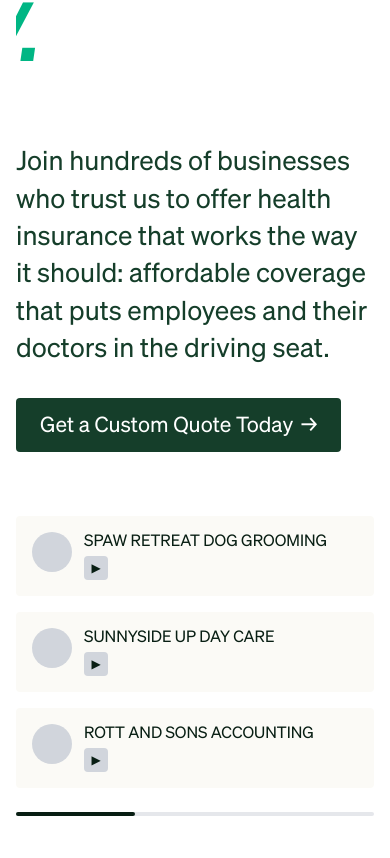
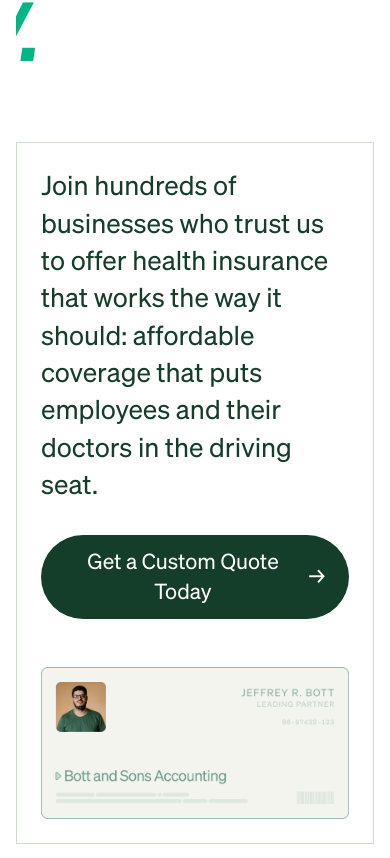
Before and after one commit to terrynary/reform-collective, a Next.js app: page / in a window 390 px wide. Shown: the part 931-1789 px from the top of the page. Built offline with nearby package versions, Linux system fonts and the light colour scheme.

Commit message:
added at the level above our hero component to help justify the content to the center. (#6)
Cadded at the level above our hero component to help justify the content to the center. (#6)
onverted the cards to a mapping function to handle the scrolling of the cards.

```diff
--- a/app/page.tsx
+++ b/app/page.tsx
@@ -2,8 +2,10 @@ import { Hero } from "@/components/Hero";
 
 export default function Home() {
   return (
-    <main className="min-h-screen bg-white">
-      <Hero />
+    <main className="min-h-screen bg-white flex justify-center">
+      <div className="w-full max-w-[1440px]">
+        <Hero />
+      </div>
     </main>
   );
 }
--- a/components/Hero.tsx
+++ b/components/Hero.tsx
@@ -1,9 +1,28 @@
 "use client";
 
 import Image from "next/image";
-import { useEffect, useRef } from "react";
+import { useEffect, useRef, useState } from "react";
 import { gsap } from "gsap";
 import { FullwidthContainer } from "./FullwidthContainer";
+
+const HERO_CARDS = [
+  {
+    src: "/images/insurance-cards/insuranceCard1.png",
+    alt: "Insurance card 1",
+  },
+  {
+    src: "/images/insurance-cards/insuranceCard2.png",
+    alt: "Insurance card 2",
+  },
+  {
+    src: "/images/insurance-cards/insuranceCard3.png",
+    alt: "Insurance card 3",
+  },
+  {
+    src: "/images/insurance-cards/insuranceCard4.png",
+    alt: "Insurance card 4",
+  },
+];
 
 export function Hero() {
   const scrollingWordsRef = useRef<HTMLDivElement>(null);
@@ -12,6 +31,7 @@ export function Hero() {
   const getInRef = useRef<HTMLSpanElement>(null);
   const theWayRef = useRef<HTMLSpanElement>(null);
   const doesntRef = useRef<HTMLSpanElement>(null);
+  const [currentCardIndex, setCurrentCardIndex] = useState(0);
 
   useEffect(() => {
     if (!scrollingWordsRef.current) return;
@@ -73,6 +93,17 @@ export function Hero() {
         (container as any).__animation.kill();
       }
     };
+  }, []);
+
+  // Auto-rotate hero cards on desktop
+  useEffect(() => {
+    if (HERO_CARDS.length <= 1) return;
+
+    const interval = setInterval(() => {
+      setCurrentCardIndex((prev) => (prev + 1) % HERO_CARDS.length);
+    }, 3500);
+
+    return () => clearInterval(interval);
   }, []);
 
   // Collapse box animation after 1 second
@@ -271,103 +302,50 @@ export function Hero() {
           </div>
 
           {/* Content Section */}
-          <div className="flex flex-col lg:flex-row lg:gap-12 w-full">
-            {/* Left Column */}
-            <div className="flex flex-col flex-1 mb-8 lg:mb-0">
+          <div className="w-full max-w-[1376px] mx-auto border border-green-100 bg-white relative">
+            <div
+              className="hidden lg:block absolute inset-y-0 left-[689px] w-px bg-green-100 pointer-events-none"
+              aria-hidden="true"
+            />
+
+            <div className="flex flex-col lg:flex-row lg:h-[328px]">
+              {/* Left Column*/}
+              <div className="w-full lg:w-[689px] px-6 py-6 flex flex-col justify-between">
                 <p className="body-reg text-green-500 mb-8">
                   Join hundreds of businesses who trust us to offer health
-                insurance that works the way it should: affordable coverage that
-                puts employees and their doctors in the driving seat.
+                  insurance that works the way it should: affordable coverage
+                  that puts employees and their doctors in the driving seat.
                 </p>
 
-              <button className="flex items-center gap-2 body-s text-white bg-green-500 px-6 py-3 w-fit rounded hover:bg-green-400 transition-colors">
+                <button className="flex items-center gap-2 body-s text-white bg-green-500 px-6 py-3 w-fit rounded-full hover:bg-green-400 transition-colors">
                   Get a Custom Quote Today
                   <span>→</span>
                 </button>
               </div>
 
-            {/* Right Column */}
-            <div className="hidden lg:flex flex-col gap-4 w-full lg:w-auto lg:min-w-[320px] lg:max-w-[400px]">
+              {/* Right Column*/}
+              <div className="w-full flex lg:w-[687px] px-6 py-6 items-center justify-center">
+                <div className="w-full h-full overflow-hidden">
+                  <div
+                    className="flex transition-transform duration-700 ease-in-out"
+                    style={{
+                      transform: `translateX(-${currentCardIndex * 100}%)`,
+                    }}
+                  >
+                    {HERO_CARDS.map((card) => (
+                      <div key={card.src} className="w-full flex-shrink-0">
                         <Image
-                src="/images/insurance-cards/insuranceCard1.png"
-                alt="Insurance card 1"
-                width={400}
-                height={250}
-                className="w-full h-auto rounded"
-              />
-              <Image
-                src="/images/insurance-cards/insuranceCard2.png"
-                alt="Insurance card 2"
-                width={400}
-                height={250}
-                className="w-full h-auto rounded"
-              />
-              <Image
-                src="/images/insurance-cards/insuranceCard3.png"
-                alt="Insurance card 3"
-                width={400}
-                height={250}
-                className="w-full h-auto rounded"
-              />
-              <Image
-                src="/images/insurance-cards/insuranceCard4.png"
-                alt="Insurance card 4"
+                          src={card.src}
+                          alt={card.alt}
                           width={400}
                           height={250}
                           className="w-full h-auto rounded"
                         />
                       </div>
-          </div>
-
-          {/* Content Cards */}
-          <div className="flex lg:hidden flex-col gap-4 mt-8">
-            {/* Card 1 */}
-            <div className="bg-off-white p-4 rounded">
-              <div className="flex items-start gap-3">
-                <div className="w-10 h-10 bg-gray-300 rounded-full flex-shrink-0"></div>
-                <div className="flex-1 min-w-0">
-                  <div className="title-text text-black-200 mb-2">
-                    Spaw Retreat Dog Grooming
-                  </div>
-                  <div className="w-6 h-6 bg-gray-300 rounded flex items-center justify-center">
-                    <span className="text-xs">▶</span>
+                    ))}
                   </div>
                 </div>
               </div>
-            </div>
-
-            {/* Card 2 */}
-            <div className="bg-off-white p-4 rounded">
-              <div className="flex items-start gap-3">
-                <div className="w-10 h-10 bg-gray-300 rounded-full flex-shrink-0"></div>
-                <div className="flex-1 min-w-0">
-                  <div className="title-text text-black-200 mb-2">
-                    Sunnyside Up Day Care
-                  </div>
-                  <div className="w-6 h-6 bg-gray-300 rounded flex items-center justify-center">
-                    <span className="text-xs">▶</span>
-                  </div>
-                </div>
-              </div>
-            </div>
-
-            {/* Card 3 */}
-            <div className="bg-off-white p-4 rounded">
-              <div className="flex items-start gap-3">
-                <div className="w-10 h-10 bg-gray-300 rounded-full flex-shrink-0"></div>
-                <div className="flex-1 min-w-0">
-                  <div className="title-text text-black-200 mb-2">
-                    Rott and Sons Accounting
-                  </div>
-                  <div className="w-6 h-6 bg-gray-300 rounded flex items-center justify-center">
-                    <span className="text-xs">▶</span>
-                  </div>
-                </div>
-              </div>
-            </div>
-
-            <div className="w-full h-1 bg-gray-200 rounded-full mt-2">
-              <div className="w-1/3 h-full bg-black-200 rounded-full"></div>
             </div>
           </div>
         </div>
```
Lines whose indentation alone changed are shown as unchanged.
